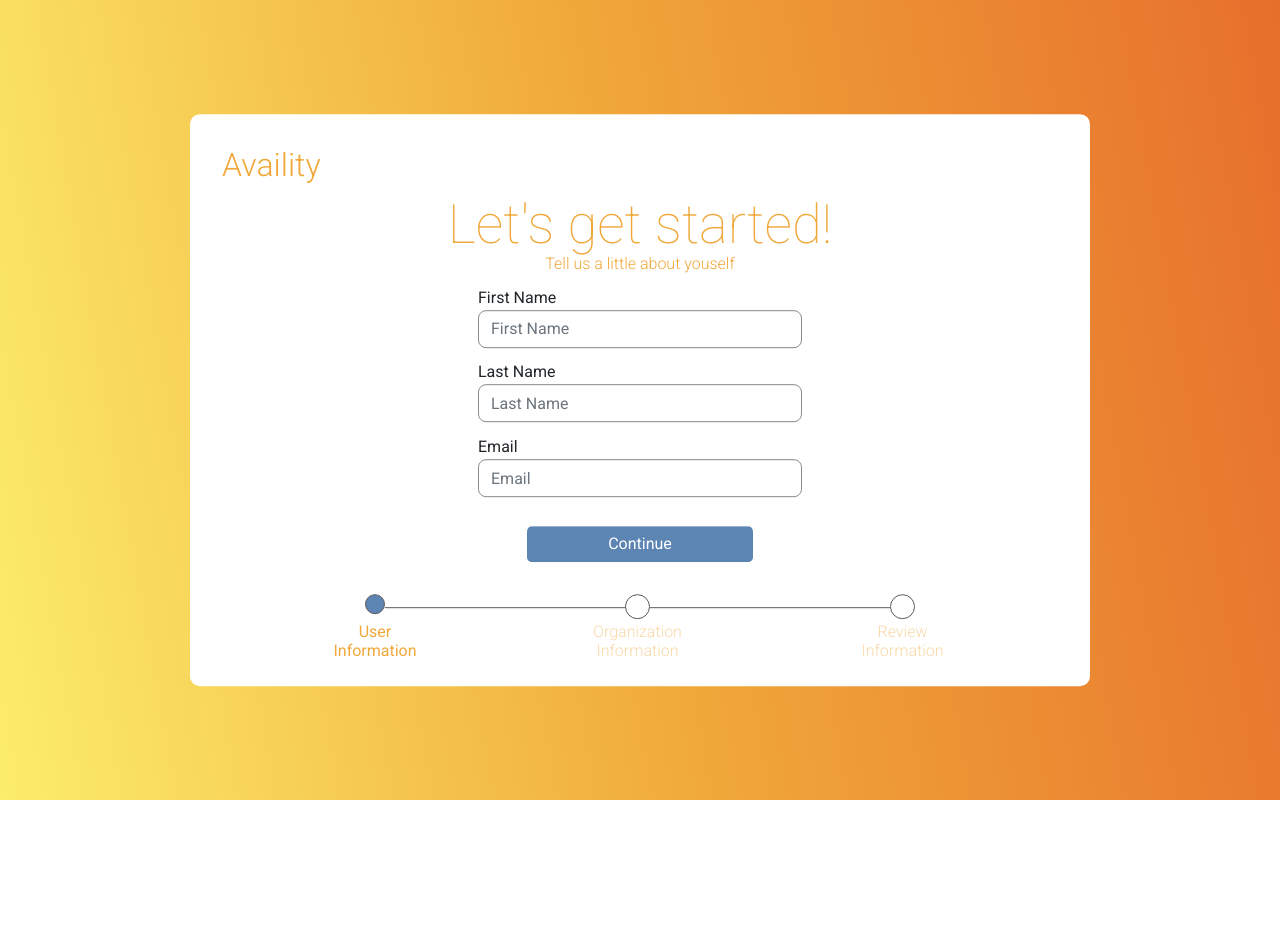
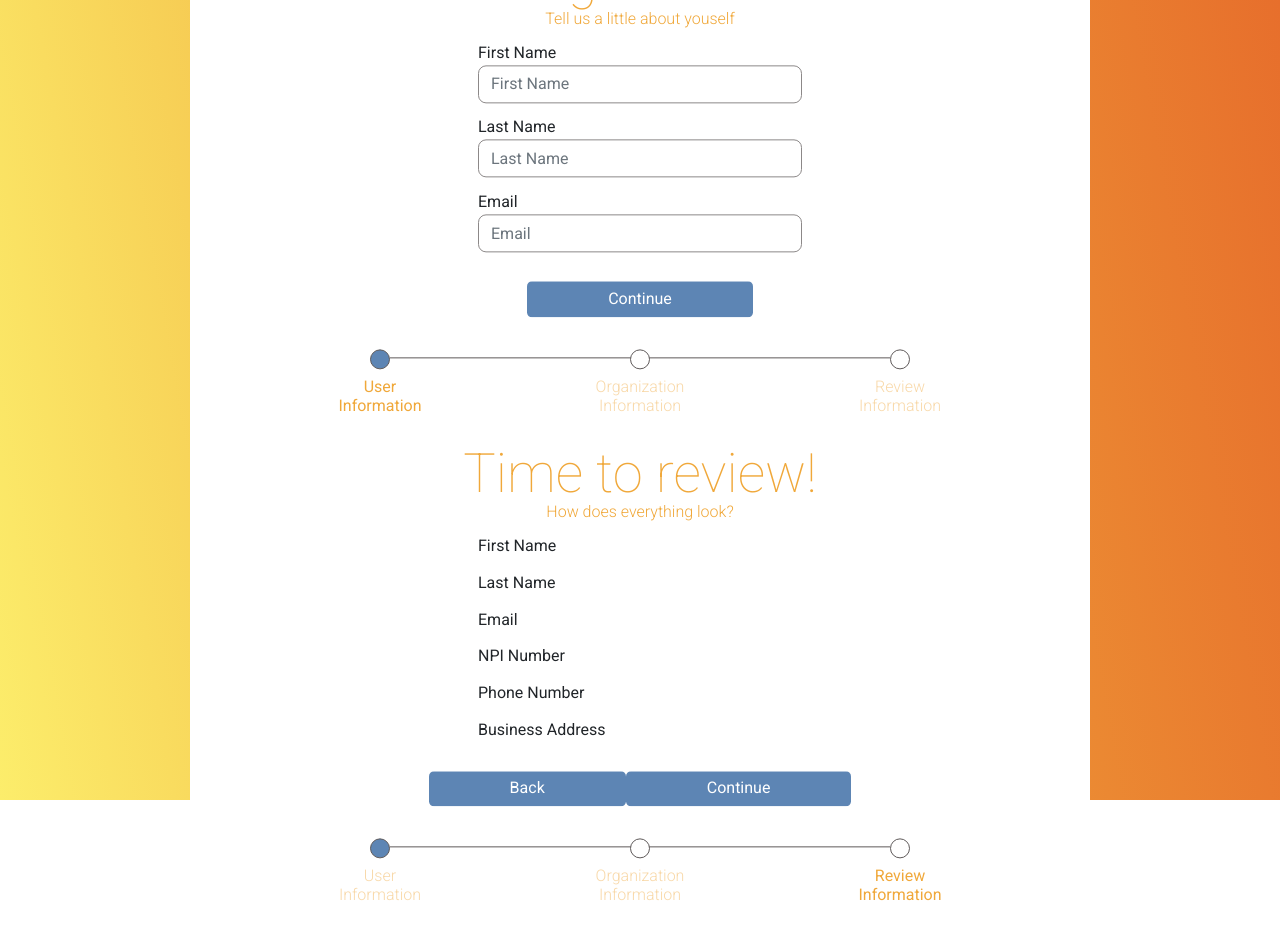
Before and after one commit to ItzaBlaineThing/RegUI-CodeExercise, a React (Create React App) app in the folder client/: page / in a window 1280 px wide. Before the commit the page ends 800 px from the top, so only its background shows below. Built offline with nearby package versions, Linux system fonts and the light colour scheme.

Commit message:
Form Views Added

```diff
--- a/client/public/css/forms/registration/RegistrationForm.css
+++ b/client/public/css/forms/registration/RegistrationForm.css
@@ -110,8 +110,8 @@
 
 #progress-two {
     background-color: #ffffff;
-    height: 25px;
-    width: 25px;
+    height: 20px;
+    width: 20px;
     border: 1px solid #5F5A5A;
     border-radius: 50px;
     margin: 0 15rem;
@@ -121,8 +121,8 @@
 
 #progress-three {
     background-color: #FFFFFF;
-    height: 25px;
-    width: 25px;
+    height: 20px;
+    width: 20px;
     border: 1px solid #5F5A5A;
     border-radius: 50px;
 }
--- a/client/src/components/forms/registration/RegistrationForm.js
+++ b/client/src/components/forms/registration/RegistrationForm.js
@@ -1,55 +1,55 @@
-import React from 'react';
+import React, { useState } from 'react';
 
 // Import React-Bootstrap
-import Container from 'react-bootstrap/Container';
 import Form from 'react-bootstrap/Form';
-import Button from 'react-bootstrap/Button';
 
+// Import Custom Components
+import RegViewOne from './views/RegViewOne';
+import RegViewTwo from './views/RegViewTwo';
+import RegViewThree from './views/RegViewThree';
 
 export default function RegistrationForm() {
+
+    // Setting initial state
+    const [form, setForm] = useState({
+        firstName: "",
+        lastName: "",
+        email: "",
+        address: "",
+        phoneNumber: "",
+        npiNumber: "",
+        currentView: 1
+    });
+
+    // Function to handle changes and update local state values
+    function handleChange(event) {
+        // Destructure the name and value of the event.target
+        const {name, value} = event.target;
+        // Calling setForm to update the local state value for form.name
+        setForm((prevValue) => {
+            return {
+                // Returns previous values
+                ...prevValue,
+                // [name] is the key being entered(firstName, lastName, email, etc.), the value is what is being entered
+                [name]: value
+            }
+        });
+    }
+
+    // var view1 = false;
+
+    // if (form.view === 1) {
+    //     view1 = true;
+    // }
+
     return (
         <div className="registration-form-div">
-            <Container className="registration-form-container">
-                <Form className="registration-form">
-                    <h2 id="brand">Availity</h2>
-                    <div>
-                        <h1 className="registration-form-title">Let's get started!</h1>
-                        <h5 className="registration-form-subtitle">Tell us a little about youself</h5>
-                        <Form.Group className="registration-form-group">
-                            <Form.Label>First Name</Form.Label>
-                            <Form.Control type="text" className="registration-form-input" placeholder="First Name" />
-                        </Form.Group>
-                        <Form.Group className="registration-form-group">
-                            <Form.Label>Last Name</Form.Label>
-                            <Form.Control type="text" className="registration-form-input" placeholder="Last Name" />
-                        </Form.Group>
-                        <Form.Group className="registration-form-group">
-                            <Form.Label>Email</Form.Label>
-                            <Form.Control type="email" className="registration-form-input" placeholder="Email" />
-                        </Form.Group>
-                        <div className="registration-form-btn-div">
-                            <Button variant="registration-form-btn" type="submit">
-                                Continue
-                            </Button>
-                        </div>
-                        <div className="progress-div">
-                            <div className="progress-one-div">
-                                <div id="progress-one"></div>
-                                <h5 className="progress-div-text active">User Information</h5>
-                            </div>
-                            <div className="progress-two-div">
-                                <div id="progress-two"></div>
-                                <hr />
-                                <h5 className="progress-div-text disabled">Organization Information</h5>
-                            </div>
-                            <div className="progress-three-div">
-                                <div id="progress-three"></div>
-                                <h5 className="progress-div-text disabled">Review Information</h5>
-                            </div>
-                        </div>
-                    </div>
-                </Form>
-            </Container>
+            <Form className="registration-form">
+                <h2 id="brand">Availity</h2>
+                <RegViewOne form={form} handleChange={handleChange} />
+                {/* <RegViewTwo form={form} handleChange={handleChange} /> */}
+                <RegViewThree form={form} handleChange={handleChange} />
+            </Form>
         </div>
     )
 }
--- /dev/null
+++ b/client/src/components/forms/registration/views/RegViewOne.js
@@ -0,0 +1,52 @@
+import React from 'react';
+
+// Import React-Bootstrap
+import Form from 'react-bootstrap/Form';
+import Button from 'react-bootstrap/Button';
+
+export default function RegViewOne(props) {
+
+    if (props.form.currentView != 1) {
+        return null
+    } else {
+        return (
+            <div>
+                <h1 className="registration-form-title">Let's get started!</h1>
+                <h5 className="registration-form-subtitle">Tell us a little about youself</h5>
+                <Form.Group className="registration-form-group">
+                    <Form.Label>First Name</Form.Label>
+                    <Form.Control type="text" className="registration-form-input" placeholder="First Name" name="firstName" onChange={props.handleChange} value={props.form.firstName}/>
+                </Form.Group>
+                <Form.Group className="registration-form-group">
+                    <Form.Label>Last Name</Form.Label>
+                    <Form.Control type="text" className="registration-form-input" placeholder="Last Name" name="lastName" onChange={props.handleChange} value={props.form.lastName} />
+                </Form.Group>
+                <Form.Group className="registration-form-group">
+                    <Form.Label>Email</Form.Label>
+                    <Form.Control type="email" className="registration-form-input" placeholder="Email" name="email" onChange={props.handleChange} value={props.form.email} />
+                </Form.Group>
+                <div className="registration-form-btn-div">
+                    <Button variant="registration-form-btn" type="button" onClick={props.handleChange} value={props.form.view + 1}>
+                        Continue
+                    </Button>
+                </div>
+                <div className="progress-div">
+                    <div className="progress-one-div">
+                        <div id="progress-one"></div>
+                        <h5 className="progress-div-text active">User Information</h5>
+                    </div>
+                    <div className="progress-two-div">
+                        <div id="progress-two"></div>
+                        <hr />
+                        <h5 className="progress-div-text disabled">Organization Information</h5>
+                    </div>
+                    <div className="progress-three-div">
+                        <div id="progress-three"></div>
+                        <h5 className="progress-div-text disabled">Review Information</h5>
+                    </div>
+                </div>
+            </div>
+        )
+    }
+
+}
--- /dev/null
+++ b/client/src/components/forms/registration/views/RegViewThree.js
@@ -0,0 +1,62 @@
+import React from 'react';
+
+// Import React-Bootstrap
+import Form from 'react-bootstrap/Form';
+import Button from 'react-bootstrap/Button';
+
+export default function RegViewThree(props) {
+
+    return (
+        <div>
+            <h1 className="registration-form-title">Time to review!</h1>
+            <h5 className="registration-form-subtitle">How does everything look?</h5>
+            <Form.Group className="registration-form-group">
+                <Form.Label>First Name</Form.Label>
+                <Form.Text>{props.form.firstName}</Form.Text>
+            </Form.Group>
+            <Form.Group className="registration-form-group">
+                <Form.Label>Last Name</Form.Label>
+                <Form.Text>{props.form.lastName}</Form.Text>
+            </Form.Group>
+            <Form.Group className="registration-form-group">
+                <Form.Label>Email</Form.Label>
+                <Form.Text>{props.form.email}</Form.Text>
+            </Form.Group>
+            <Form.Group className="registration-form-group">
+                <Form.Label>NPI Number</Form.Label>
+                <Form.Text>{props.form.npiNumber}</Form.Text>
+            </Form.Group>
+            <Form.Group className="registration-form-group">
+                <Form.Label>Phone Number</Form.Label>
+                <Form.Text>{props.form.phoneNumber}</Form.Text>
+            </Form.Group>
+            <Form.Group className="registration-form-group">
+                <Form.Label>Business Address</Form.Label>
+                <Form.Text>{props.form.address}</Form.Text>
+            </Form.Group>
+            <div className="registration-form-btn-div">
+                <Button variant="registration-form-btn" type="button" onClick={props.handleChange} value={props.form.view + 1}>
+                    Back
+                </Button>
+                <Button variant="registration-form-btn" type="button" onClick={props.handleChange} value={props.form.view + 1}>
+                    Continue
+                </Button>
+            </div>
+            <div className="progress-div">
+                <div className="progress-one-div">
+                    <div id="progress-one"></div>
+                    <h5 className="progress-div-text disabled">User Information</h5>
+                </div>
+                <div className="progress-two-div">
+                    <div id="progress-two"></div>
+                    <hr />
+                    <h5 className="progress-div-text disabled">Organization Information</h5>
+                </div>
+                <div className="progress-three-div">
+                    <div id="progress-three"></div>
+                    <h5 className="progress-div-text active">Review Information</h5>
+                </div>
+            </div>
+        </div>
+    )
+}
--- /dev/null
+++ b/client/src/components/forms/registration/views/RegViewTwo.js
@@ -0,0 +1,50 @@
+import React from 'react';
+
+// Import React-Bootstrap
+import Form from 'react-bootstrap/Form';
+import Button from 'react-bootstrap/Button';
+
+export default function RegViewTwo(props) {
+
+    return (
+        <div>
+            <h1 className="registration-form-title">Organization Info</h1>
+            <h5 className="registration-form-subtitle">Tell us about your organization</h5>
+            <Form.Group className="registration-form-group">
+                <Form.Label>Business Address</Form.Label>
+                <Form.Control type="text" className="registration-form-input" placeholder="Business Address" name="address" onChange={props.handleChange} value={props.form.address}/>
+            </Form.Group>
+            <Form.Group className="registration-form-group">
+                <Form.Label>Phone Number</Form.Label>
+                <Form.Control type="text" className="registration-form-input" placeholder="Phone Number" name="phoneNumber" onChange={props.handleChange} value={props.form.phoneNumber} />
+            </Form.Group>
+            <Form.Group className="registration-form-group">
+                <Form.Label>NPI Number</Form.Label>
+                <Form.Control type="text" className="registration-form-input" placeholder="NPI Number" name="npiNumber" onChange={props.handleChange} value={props.form.npiNumber} />
+            </Form.Group>
+            <div className="registration-form-btn-div">
+                <Button variant="registration-form-btn" type="button" onClick={props.handleChange} value={props.form.view + 1}>
+                    Back
+                </Button>
+                <Button variant="registration-form-btn" type="button" onClick={props.handleChange} value={props.form.view + 1}>
+                    Continue
+                </Button>
+            </div>
+            <div className="progress-div">
+                <div className="progress-one-div">
+                    <div id="progress-one"></div>
+                    <h5 className="progress-div-text disabled">User Information</h5>
+                </div>
+                <div className="progress-two-div">
+                    <div id="progress-two"></div>
+                    <hr />
+                    <h5 className="progress-div-text active">Organization Information</h5>
+                </div>
+                <div className="progress-three-div">
+                    <div id="progress-three"></div>
+                    <h5 className="progress-div-text disabled">Review Information</h5>
+                </div>
+            </div>
+        </div>
+    )
+}
```
